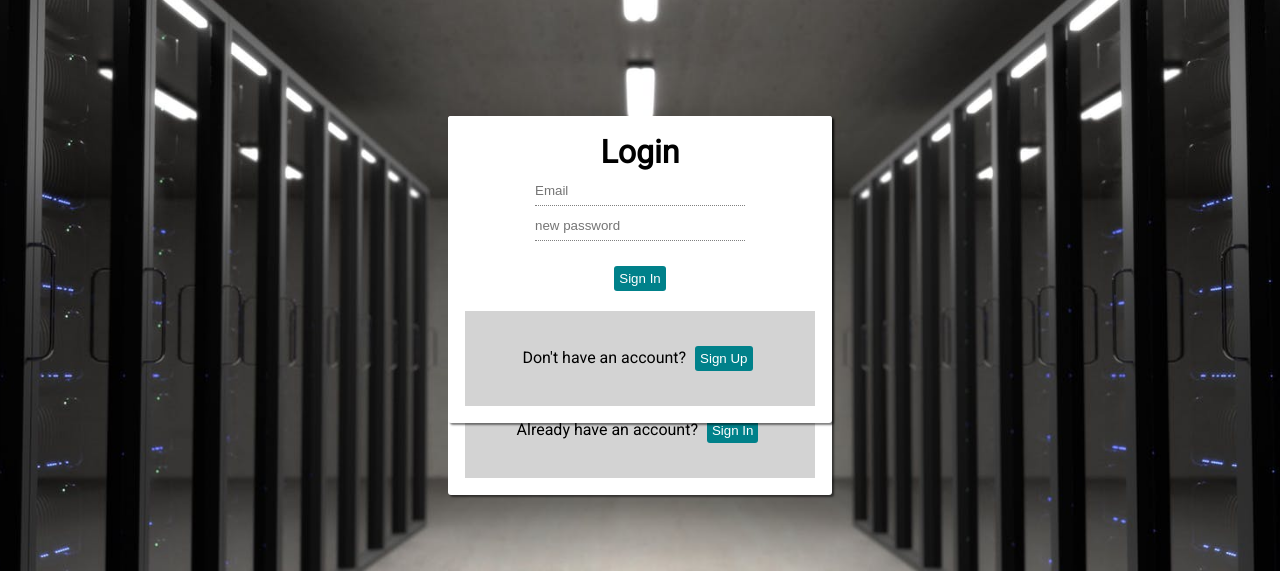
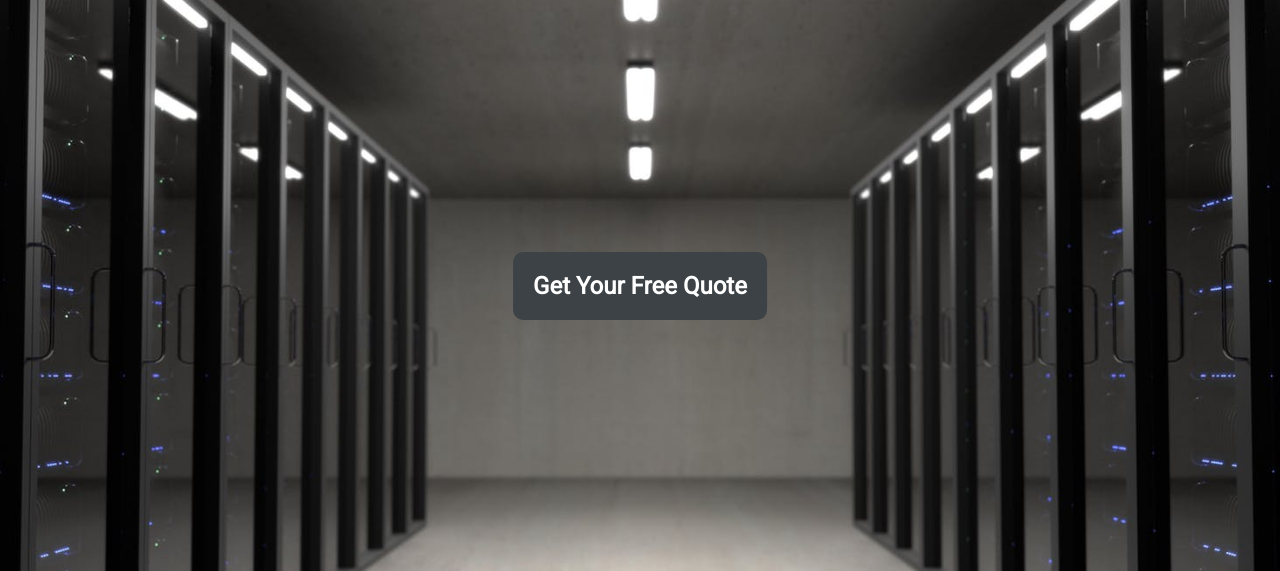
Before and after one commit to adil-sadout/learningwebdev, a plain HTML site: page css course/index.html in a window 1280 px wide. Shown: the part 84-655 px from the top of the page. Drawn offline with Linux system fonts and the light colour scheme.

Commit message:
added the sign in popup

```diff
--- a/css course/css/styles.css
+++ b/css course/css/styles.css
@@ -96,12 +96,12 @@ a.main-modal__action--positive{
 	border-color: #ff5454;
 }
 
-/**************************Main signup******************************/
+/**************************Main signup POPUP******************************/
 
 .main-signup{
 	position: fixed;
-/*	display: none;
-*/	z-index: 30;
+	display: none;
+	z-index: 30;
 	top: 25%;
 	left: 35%;
 	width: 30%;
@@ -168,12 +168,12 @@ a.main-modal__action--positive{
 
 
 
-/******************************Sign In*******************************/
+/******************************Sign In POPUP*******************************/
 
-.main-signup{
+.main-signin{
 	position: fixed;
-/*	display: none;
-*/	z-index: 30;
+	display: none;
+	z-index: 30;
 	top: 25%;
 	left: 35%;
 	width: 30%;
@@ -184,19 +184,14 @@ a.main-modal__action--positive{
 	border-radius: 3px;
 	text-align: center;
 }
-.main-signup--title{
+.main-signin--title{
 	font-size: 2rem;
-}
-
-.main-signup--small-text{
-	padding: 10px;
-	font-size: 0.9rem;
 }
 
 
 
 
-.main-signup__form input{
+.main-signin__form input{
 	width: 60%;
 	height: 30px;
 	display: block;
@@ -205,16 +200,16 @@ a.main-modal__action--positive{
 	border-bottom: 1px gray dotted;
 }
 
-.main-signup__form input:focus{
+.main-signin__form input:focus{
 	border-bottom: 2px solid #00818a;
 }
 
 
-.main-signup__actions{
+.main-signin__actions{
 
 }
 
-.main-signup__actions button{
+.main-signin__actions button{
 	background-color: #00818a;
 	color: white;
 	border-radius: 3px;
@@ -224,14 +219,14 @@ a.main-modal__action--positive{
 }
 
 
-.main-signup__actions--signin{
+.main-signin__actions--signin{
  	padding: 15px;
  	background-color: lightgray;
 }
 
 
 
-.main-signup__actions--signin p,.main-signup__actions--signin button{
+.main-signin__actions--signin p,.main-signin__actions--signin button{
 	display: inline-block;
 }
 
--- a/css course/index.html
+++ b/css course/index.html
@@ -50,17 +50,17 @@
 </div>
 
 
-<div class="main-signup">
-	<h2 class="main-signup--title">Login</h2>
+<div class="main-signin">
+	<h2 class="main-signin--title">Login</h2>
 	<div>
-		<form class="main-signup__form">
+		<form class="main-signin__form">
 			<input type="Email" name="Email" placeholder="Email" required>
 			<input type="password" name="password" placeholder="new password" required>
 			<div class="main-signup__actions">
-				<button class="main-signup__action main-signup__action--join">Sign In</button><br>
-				<div class="main-signup__actions--signin">
+				<button class="main-signin__action main-signin__action--join">Sign In</button><br>
+				<div class="main-signin__actions--signin">
 					<p>Don't have an account?</p>
-					<button class="main-signup__action main-signup__action--signin">Sign Up</button>
+					<button class="main-signin__action main-signin__action--signin">Sign Up</button>
 				</div>
 			</div>
 		</form>
```
